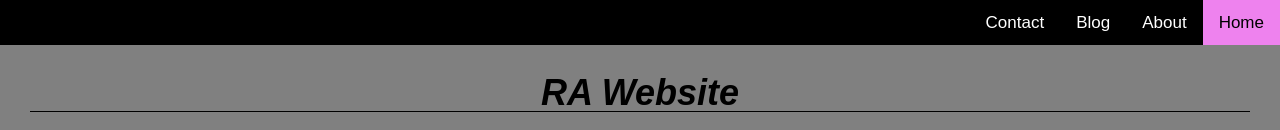
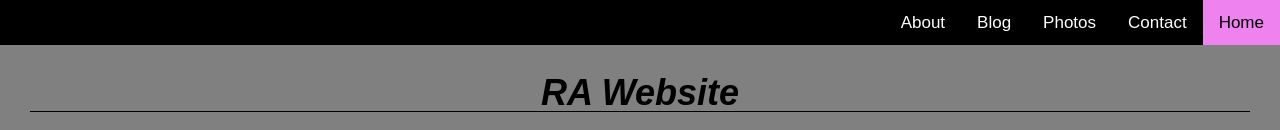
Before and after one commit to ralexander0/Website, a plain HTML site: page index.html in a window 1280 px wide. Shown: the top 130 px of the page. Drawn offline with Linux system fonts and the light colour scheme.

Commit message:
Update index.html

```diff
--- a/index.html
+++ b/index.html
@@ -3,9 +3,10 @@
 
 <div class="topnav">
   <a class="active" href="#home">Home</a>
+  <a href="#Contact">Contact</a>
+  <a href="#Photos">Photos</a>
+  <a href="#Blog">Blog</a>
   <a href="#about">About</a>
-  <a href="#Blog">Blog</a>
-  <a href="#contact">Contact</a>
 </div>
 
 <head>
```
